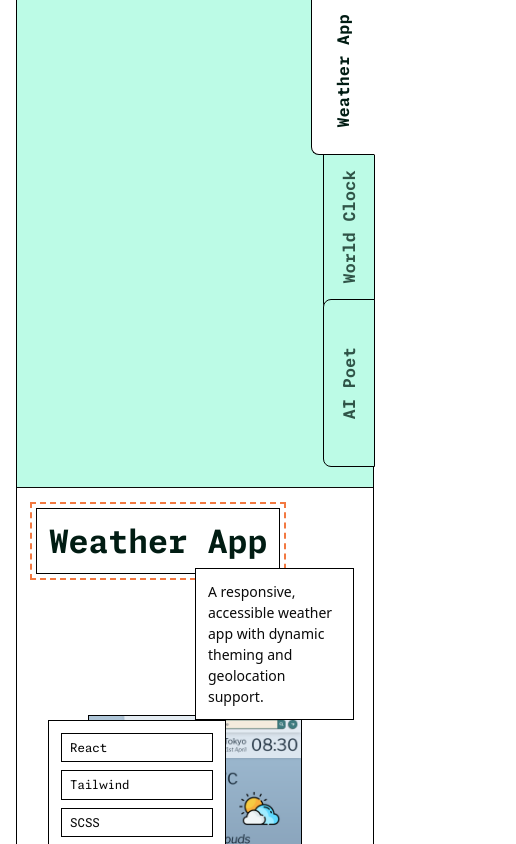
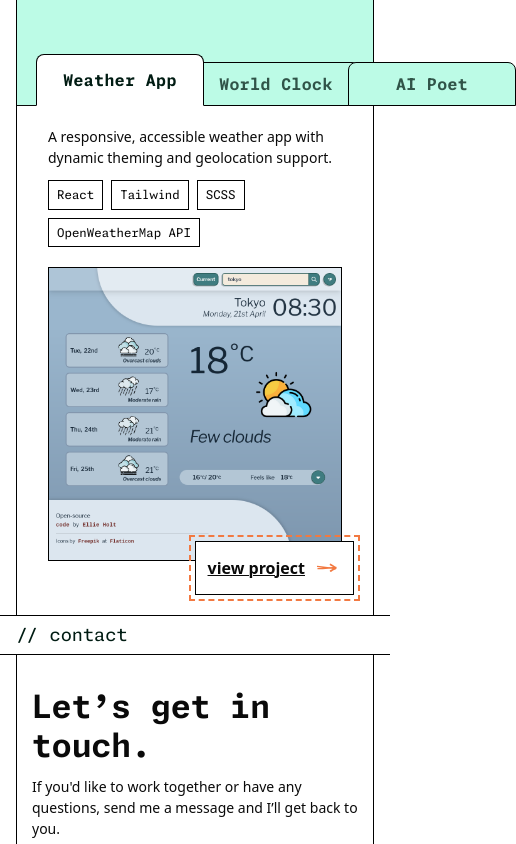
Before and after one commit to ellie-holt/portfolio-v2, a Next.js app: page / in a window 390 px wide. Shown: the part 1280-2124 px from the top of the page, 516 px wide, since content can reach past the window. Built offline with nearby package versions, Linux system fonts and the light colour scheme.

Commit message:
Adjust work section and project card/tab layout, including including responsive styles

```diff
--- a/components/sections/Work.tsx
+++ b/components/sections/Work.tsx
@@ -34,19 +34,19 @@ export default function Work() {
       </div>
 
       {/* section content */}
-      <div className="split-panel">
+      <div className="md:grid-cols-[1fr_2fr]! 2xl:grid-cols-2! split-panel">
         {/* left: project chooser */}
-        <div className="flex flex-col bg-aqua-200 min-h-136 md:min-h-full">
+        <div className="flex md:flex-row flex-col bg-aqua-200 min-h-60 md:min-h-full">
           <div className="px-hpad py-r3 w-full">
             <h3 className="w-full text-section-alt">
               Check out some of the things I’ve made.
             </h3>
           </div>
 
-          <div className="mt-auto w-full flex justify-end">
+          <div className="flex flex-1 md:justify-end md:mt-auto w-full">
             <ul
               aria-label="Projects"
-              className="relative left-px mb-r2 flex flex-col items-end gap-0"
+              className="top-px md:top-0 md:left-px relative flex md:flex-col items-end gap-0 mx-r2 md:mx-0 md:my-r2"
             >
               {/* Vertical folder-tab rail: each tab selects the right-side preview. */}
               {projects.map((project, index) => {
@@ -55,7 +55,7 @@ export default function Work() {
                 return (
                   <li
                     key={project.slug}
-                    className="-mt-3 first:mt-0"
+                    className="md:-mt-3 md:first:mt-0 md:mr-0 -ml-3 first:ml-0"
                     style={{ zIndex: isActive ? 4 : index + 1 }}
                   >
                     <TabRailButton
--- a/components/sections/WorkProjectPreview.tsx
+++ b/components/sections/WorkProjectPreview.tsx
@@ -11,43 +11,50 @@ export default function WorkProjectPreview({
 }: WorkProjectPreviewProps) {
   return (
     <div className="relative border-l-0 h-full">
-      {/* Project title */}
-      <div className="absolute z-1 bg-white border border-black dashed-outline outline-tang-500 my-r2 left-r2">
-        <h3 className="text-section-display px-r1 py-r1 leading-tight">
-          {project.title}
-        </h3>
-      </div>
-      <div className="px-r2 h-full">
-        <div className="flex flex-col items-start justify-between pb-r2 pt-20 relative z-1 h-full">
+      <div className="relative flex md:flex-row flex-col gap-r2 items-end px-r2 py-r2 h-full">
+        {/* Project details on the left */}
+        <div className="flex flex-col flex-1 self-start gap-r1">
           {/* Project description */}
-          <div className="border border-black bg-white px-r1 py-r1 w-1/2 self-end">
+          <div className=" bg-white px-r1 ">
             <p className="max-w-prose text-body">{project.description}</p>
           </div>
-
           {/* Project stack */}
-          <div className="border border-black bg-white mx-r1 px-r1 py-r1">
+          <div className="bg-white mx-r1  ">
             <ul
               aria-label="Technologies used"
-              className="flex flex-col gap-r0 font-mono text-chip"
+              className="flex flex-wrap gap-r0 font-mono text-chip"
             >
               {project.stack.map((tech) => (
                 <li
                   key={tech}
-                  className="border border-black bg-white px-2 py-1 font-mono"
+                  className="bg-white px-2 py-1 border border-black font-mono"
                 >
                   {tech}
                 </li>
               ))}
             </ul>
           </div>
+        </div>
+
+        {/* Project preview/cta on the right */}
+        <div className="flex flex-col self-center md:self-end">
+          {/* Project image */}
+          <div className="self-start bg-white border border-black max-w-120 md:w-full mx-r1">
+            <img
+              src={project.image.src}
+              alt={project.image.alt}
+              className="w-full h-full object-cover"
+              loading="lazy"
+            />
+          </div>
 
           {/* Project link */}
-          <div className="border border-black bg-white px-r1 py-r1 self-end dashed-outline outline-tang-500">
+          <div className="z-1 -mt-r2 self-end relative bg-white px-r1 py-r1 border border-black dashed-outline outline-tang-500">
             <a
               href={project.liveUrl}
               target="_blank"
               rel="noreferrer"
-              className="inline-flex items-center gap-r0 font-semibold decoration-1 underline transition-all hover:decoration-transparent"
+              className="inline-flex items-center gap-r0 font-semibold decoration-1 hover:decoration-transparent underline transition-all"
             >
               <span className="text-action lowercase">view project</span>
               <RoughArrow
@@ -64,15 +71,6 @@ export default function WorkProjectPreview({
           </div>
         </div>
       </div>
-
-      <div className="absolute bg-white border border-black w-3/5 bottom-r3 right-1/5 max-w-120">
-        <img
-          src={project.image.src}
-          alt={project.image.alt}
-          className="h-full w-full object-cover"
-          loading="lazy"
-        />
-      </div>
     </div>
   );
 }
--- a/components/ui/TabRailButton.tsx
+++ b/components/ui/TabRailButton.tsx
@@ -16,16 +16,16 @@ export default function TabRailButton({
     <button
       type="button"
       className={cn(
-        "relative flex items-center justify-center h-42 border border-black rounded-tl-md rounded-bl-md cursor-pointer",
-        "transition-[width,margin,background-color,color] duration-200 ease-out",
+        "relative flex items-center justify-center w-42 md:h-42! border border-black rounded-tl-md md:rounded-bl-md rounded-tr-md md:rounded-tr-none cursor-pointer",
+        "transition-[width,height,margin,background-color,color] duration-200 ease-out",
         isActive
-          ? "z-20 w-16 bg-white text-aqua-ink border-r-white"
-          : "z-0 w-13 bg-aqua-200 text-aqua-ink/75  hover:w-14 hover:bg-aqua-100 hover:text-aqua-ink",
+          ? "z-20 h-13 md:w-16 bg-white text-aqua-ink border-b-white md:border-b-black md:border-r-white"
+          : "z-0 h-11 md:w-13 bg-aqua-200 text-aqua-ink/75 hover:h-12 md:hover:w-14 hover:bg-aqua-100 hover:text-aqua-ink",
         className,
       )}
       {...props}
     >
-      <span className="[writing-mode:vertical-rl] [text-orientation:mixed] rotate-180 font-mono font-bold text-base tracking-wide leading-none">
+      <span className="md:[writing-mode:vertical-rl] md:[text-orientation:mixed] md:rotate-180 font-mono font-bold text-base tracking-wide leading-none">
         {children}
       </span>
     </button>
```
